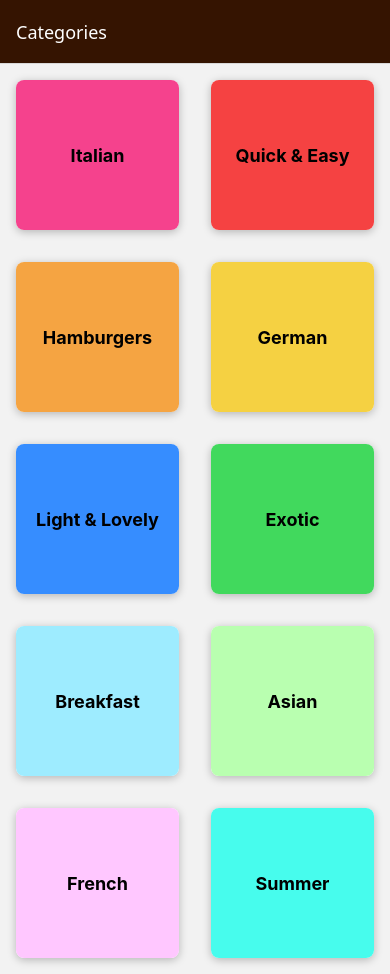
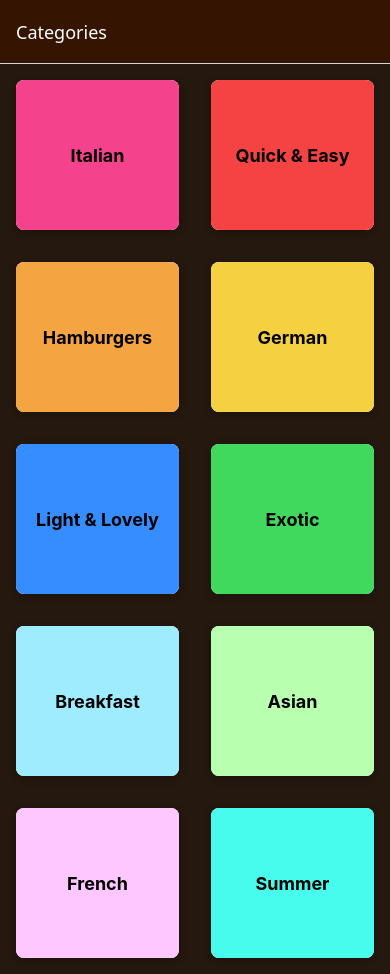
Before and after one commit to snadi043/MEALS-APP, a React Native app: screen / in a window 390 px wide. Built offline with nearby package versions, Linux system fonts and the light colour scheme.

Commit message:
Adding the app wide background color while using "navigator" which is react-navigation through cardStyle property under screenOptions in App.js file.

```diff
--- a/App.js
+++ b/App.js
@@ -19,6 +19,7 @@ export default function App() {
                 headerStyle: {backgroundColor: '#351401'},
                 headerTintColor: 'white',
                 contentStyle: {backgroundColor: '#3f2f25'},
+                cardStyle: {backgroundColor: "#24180f",}
                 // headerBackTitle: 'Back',
                 // default option to display it as "Back", but now it is the previous screen title.//
                 }}>
```
